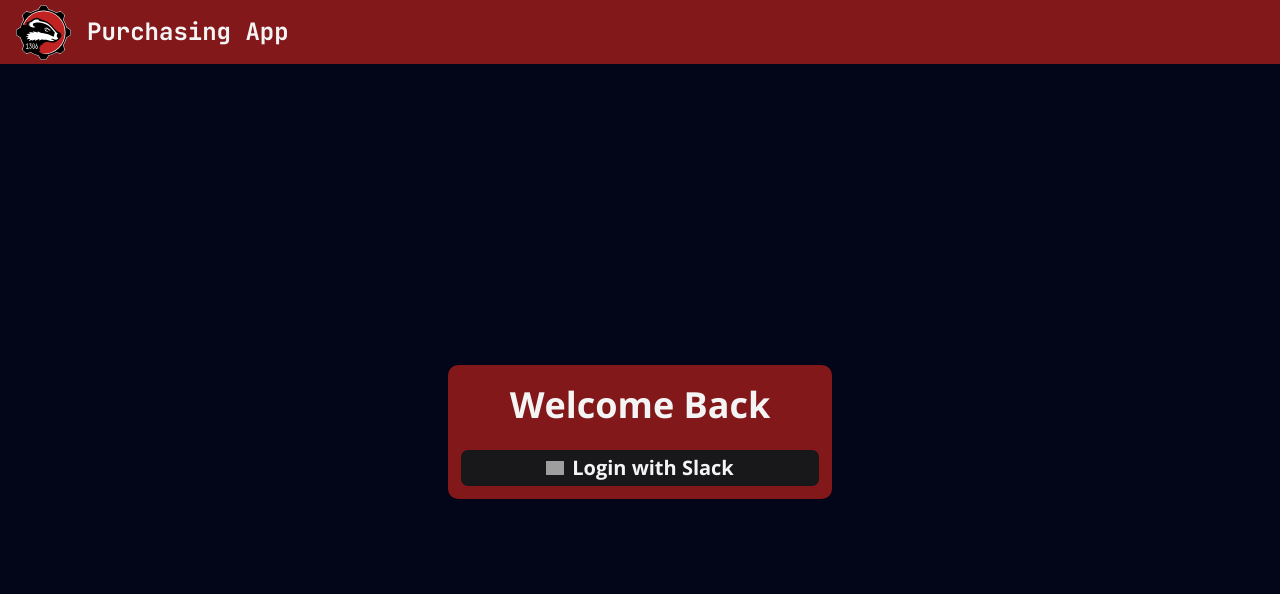
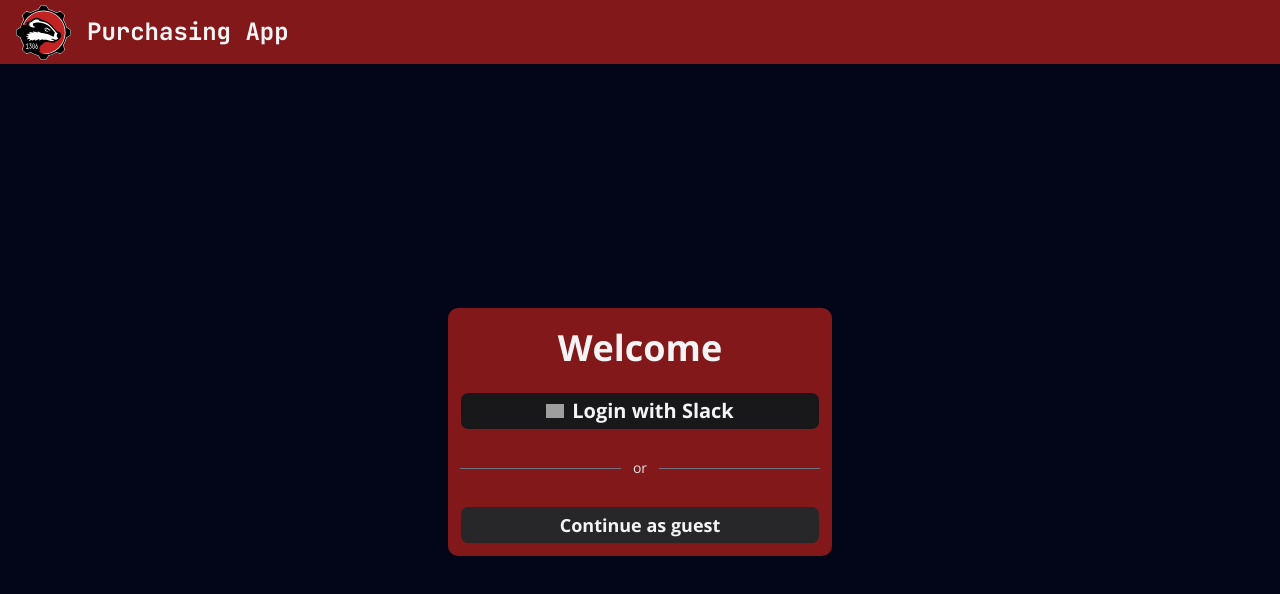
Before and after one commit to team1306/team-website, a Next.js app: page /login in a window 1280 px wide. Shown: the top 594 px of the page. Built offline with nearby package versions, Linux system fonts and the light colour scheme; no server answers; grey boxes are pictures that could not be loaded.

Commit message:
feat: allow anonymous guest sign-in

```diff
--- a/src/app/auth/getUserInfo/getUserInfo.ts
+++ b/src/app/auth/getUserInfo/getUserInfo.ts
@@ -33,7 +33,7 @@ export async function getUserInfo(): Promise<UserData> {
                 name: user.user_metadata?.name,
                 role: "student",
                 picture: user.user_metadata?.picture,
-                slack_userid: user.user_metadata?.sub,
+                slack_userid: user.user_metadata?.sub ?? null,
             })
             .select("name, role, picture, slack_userid")
             .single();
@@ -43,7 +43,7 @@ export async function getUserInfo(): Promise<UserData> {
             name: created.name,
             role: created.role,
             profilePicture: created.picture,
-            slack_userid: created.slack_userid,
+            slack_userid: created.slack_userid ?? "",
         };
     }
 
--- a/src/app/login/page.tsx
+++ b/src/app/login/page.tsx
@@ -5,23 +5,24 @@ import { Button } from "@/components/ui/button";
 import { createClient } from "../../../utils/supabase/client";
 import { useSearchParams } from 'next/navigation'
 import { toast } from "@/components/ui/toast"
-import { useEffect, useState, Suspense } from "react";
+import { useEffect, useRef, useState, Suspense } from "react";
 
 function LoginContent() {
     const searchParams = useSearchParams();
     const notAuthed = searchParams.get("notAuthed") === "true";
     const supabase = createClient();
-    const [sent, setSent] = useState(false);
+    const sent = useRef(false);
+    const [guestSignInPending, setGuestSignInPending] = useState(false);
 
-    function notSignedInAlert() {
-        if (notAuthed && !sent) {
+    useEffect(() => {
+        if (notAuthed && !sent.current) {
             toast.add({
                 type: "warning",
-                description: "Please sign into to continue",
+                description: "Please sign in to continue",
             })
+            sent.current = true;
         }
-        setSent(true);
-    }
+    }, [notAuthed]);
 
     async function signInWithSlack() {
         const { error } = await supabase.auth.signInWithOAuth({
@@ -33,9 +34,34 @@ function LoginContent() {
         if (error) console.error(error.message);
     }
 
-    useEffect(() => {
-        notSignedInAlert();
-    }, [notAuthed]);
+    async function signInAsGuest() {
+        setGuestSignInPending(true);
+        try {
+            const { error } = await supabase.auth.signInAnonymously({
+                options: {
+                    data: { name: "Guest" },
+                },
+            });
+
+            if (error) {
+                toast.add({
+                    type: "warning",
+                    description: `Could not start a guest session: ${error.message}`,
+                });
+                setGuestSignInPending(false);
+                return;
+            }
+
+            window.location.assign("/");
+        } catch (error) {
+            const message = error instanceof Error ? error.message : "Unknown error";
+            setGuestSignInPending(false);
+            toast.add({
+                type: "warning",
+                description: `Could not start a guest session: ${message}`,
+            });
+        }
+    }
 
     return (
         <div className="bg-background min-h-screen flex flex-col">
@@ -45,10 +71,22 @@ function LoginContent() {
             </div>
             <div className="flex-1 flex items-center justify-center">
                 <Card className="w-96 p-3 bg-red-900">
-                    <CardTitle className="text-center text-zinc-100 text-4xl font-jetbrains font-bold mt-2 mb-2">Welcome Back</CardTitle>
+                    <CardTitle className="text-center text-zinc-100 text-4xl font-jetbrains font-bold mt-2 mb-2">Welcome</CardTitle>
                     <Button onClick={signInWithSlack} className="cursor-pointer w-full text-xl font-jetbrains font-bold text-zinc-100 h-fit p-1 bg-zinc-900 hover:bg-zinc-950">
                         <Image className="mr-1" src="https://upload.wikimedia.org/wikipedia/commons/d/d5/Slack_icon_2019.svg" alt="" width={18} height={18} />
                         Login with Slack
+                    </Button>
+                    <div className="my-3 flex items-center gap-3 text-sm text-zinc-200" aria-hidden="true">
+                        <span className="h-px flex-1 bg-zinc-500" />
+                        <span>or</span>
+                        <span className="h-px flex-1 bg-zinc-500" />
+                    </div>
+                    <Button
+                        onClick={signInAsGuest}
+                        disabled={guestSignInPending}
+                        className="cursor-pointer w-full text-lg font-jetbrains font-bold text-zinc-100 h-fit p-1 bg-zinc-800 hover:bg-zinc-700 disabled:cursor-wait disabled:opacity-70"
+                    >
+                        {guestSignInPending ? "Starting guest session…" : "Continue as guest"}
                     </Button>
                 </Card>
             </div>
```
